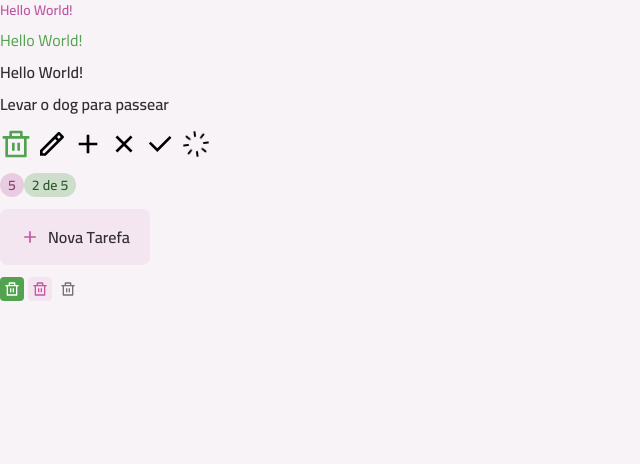
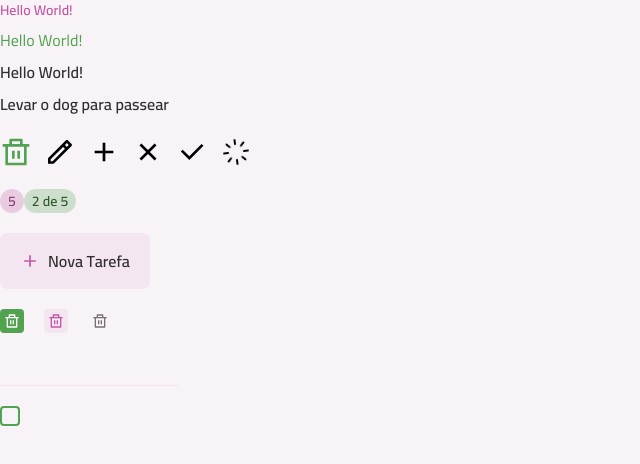
Before and after one commit to PedroMoreiragit/todo, a React (Vite) app: page / in a window 1280 px wide. Shown: the top 464 px of the page, without its empty margins (0-640 px from the left). Built offline with nearby package versions, Linux system fonts and the light colour scheme.

Commit message:
feat: make input checkbox component

```diff
--- a/src/App.tsx
+++ b/src/App.tsx
@@ -9,13 +9,15 @@
 import Badge from "./components/badge";
 import Button from "./components/button";
 import ButtonIcon from "./components/button-icon";
+import InputText from "./components/input-text";
+import InputCheckbox from "./components/input-checkbox";
 
 export default function App() {
 
 
   return (
     <>
-      <div className="grid gap-3">
+      <div className="grid gap-5">
         <div className="flex flex-col gap-2">
           <Text variant={"body-sm-bold"} className="text-pink-base">Hello World!</Text>
           <Text className="text-green-base">Hello World!</Text>
@@ -23,7 +25,7 @@
           <Text variant={"body-md-bold"}>Levar o dog para passear</Text>
         </div>
 
-        <div className="flex gap-1">
+        <div className="flex gap-3">
           <Icon svg={TrashIcon} className="fill-green-base" />
           <Icon svg={PencilIcon} />
           <Icon svg={PlusIcon} />
@@ -41,10 +43,18 @@
           <Button icon={PlusIcon}>Nova Tarefa</Button>
         </div>
 
-        <div className="flex gap-1">
-          <ButtonIcon icon={TrashIcon}/>
-          <ButtonIcon icon={TrashIcon} variant="secondary"/>
-          <ButtonIcon icon={TrashIcon} variant="tertiary"/>
+        <div className="flex gap-5">
+          <ButtonIcon icon={TrashIcon} />
+          <ButtonIcon icon={TrashIcon} variant="secondary" />
+          <ButtonIcon icon={TrashIcon} variant="tertiary" />
+        </div>
+
+        <div>
+          <InputText />
+        </div>
+
+        <div>
+          <InputCheckbox />
         </div>
       </div>
     </>
--- /dev/null
+++ b/src/components/input-checkbox.tsx
@@ -0,0 +1,64 @@
+import { cva, type VariantProps } from "class-variance-authority";
+import type React from "react";
+import CheckIcon from "../assets/icons/check.svg?react";
+import Icon from "./icon";
+
+
+export const inputCheckboxWrapperVariants = cva(
+    `inline-flex items-center justify-center relative
+    group`
+);
+
+export const inputCheckboxVariants = cva(
+    `appearance-none peer flex items-center justify-center  cursor-pointer
+    border-2 border-solid transition overflow-hidden
+    border-green-base hover:border-green-dark hover:bg-green-dark/20
+    checked:border-green-base checked:bg-green-base
+    group-hover:checked:border-green-dark group-hover:checked:bg-green-dark
+    `,
+    {
+        variants: {
+            size: {
+                md: "w-5 h-5 rounded-sm"
+            },
+            disabled: {
+                true: "pointer-events-none"
+            }
+        },
+        defaultVariants: {
+            size: "md",
+            disabled: false
+        }
+    }
+);
+
+export const inputCheckboxIconVariants = cva (
+    `
+    absolute top-1/2 left-1 -translate-y-1/2 hidden peer-checked:block fill-white
+    `,
+    {
+        variants: {
+            size: {
+                md: "w-3 h-3"
+            }
+        },
+        defaultVariants: {
+            size: "md"
+        }
+    }
+);
+
+interface InputCheckboxProps extends VariantProps<typeof inputCheckboxVariants>,
+Omit<React.ComponentProps<"input">, "size" | "disabled"> {}
+
+
+export default function InputCheckbox({
+    size, disabled, className, ...props
+}: InputCheckboxProps) {
+    return (
+        <label className={inputCheckboxWrapperVariants({className})}>
+            <input type="checkbox" className={inputCheckboxVariants({size, disabled})} {...props} />
+            <Icon className={inputCheckboxIconVariants({size})} svg={CheckIcon}/>
+        </label>
+    )
+}
```
